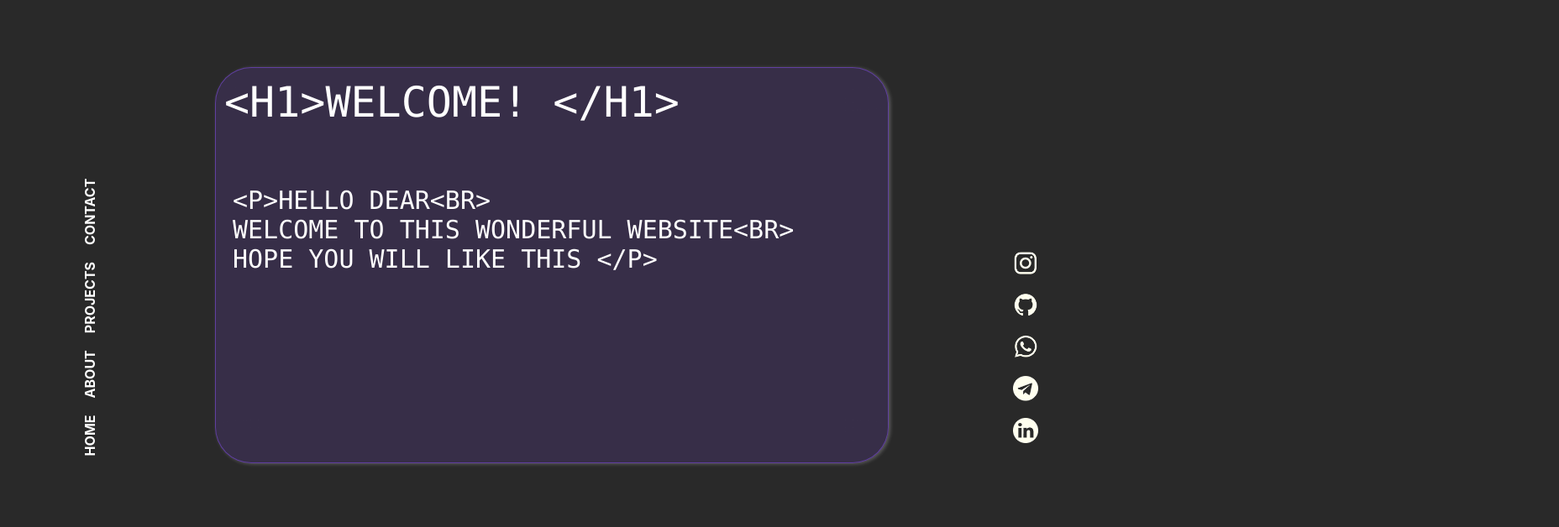
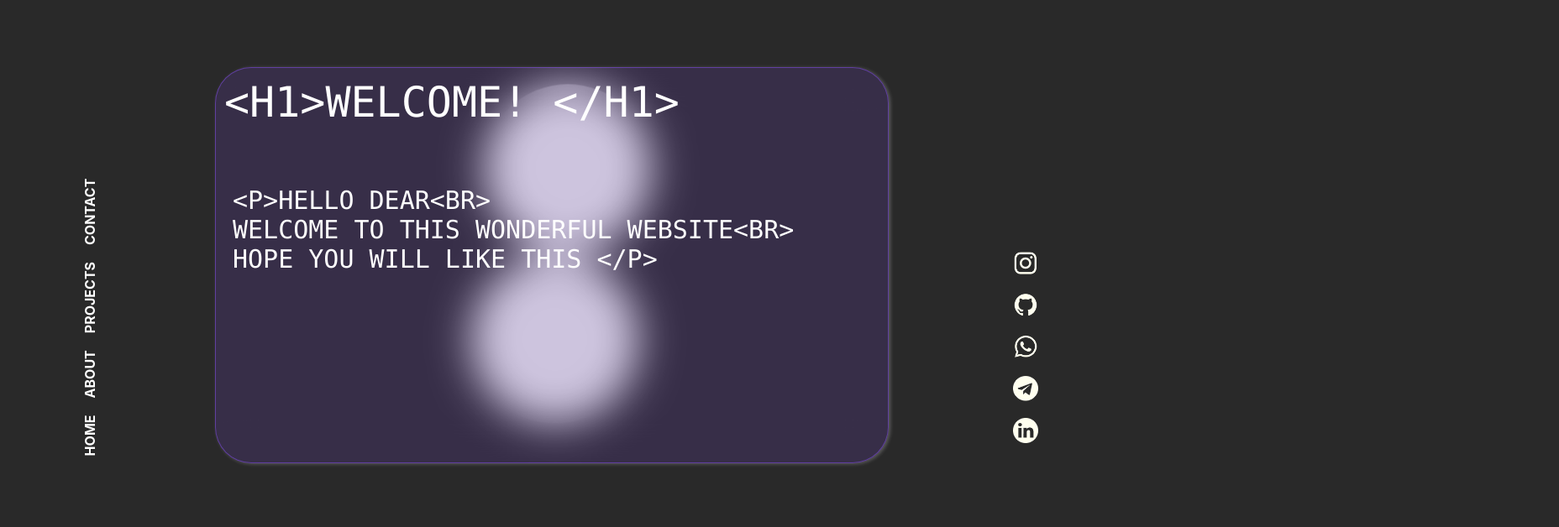
Before and after one commit to Droomiweb/dev-abin, a React (Create React App) app: page / in a window 1280 px wide. Shown: the top 628 px of the page at 84% size, 1856 px wide, since content can reach past the window. Built offline with nearby package versions, Linux system fonts and the light colour scheme.

Commit message:
first commit

```diff
--- a/src/App.css
+++ b/src/App.css
@@ -115,7 +115,6 @@ body{
 }
 
 
-it remote set-url origin https://droomiweb@github.com/user/repo.gi
 .circle1,.circle2{
   content: '';
   width: 200px;
```
